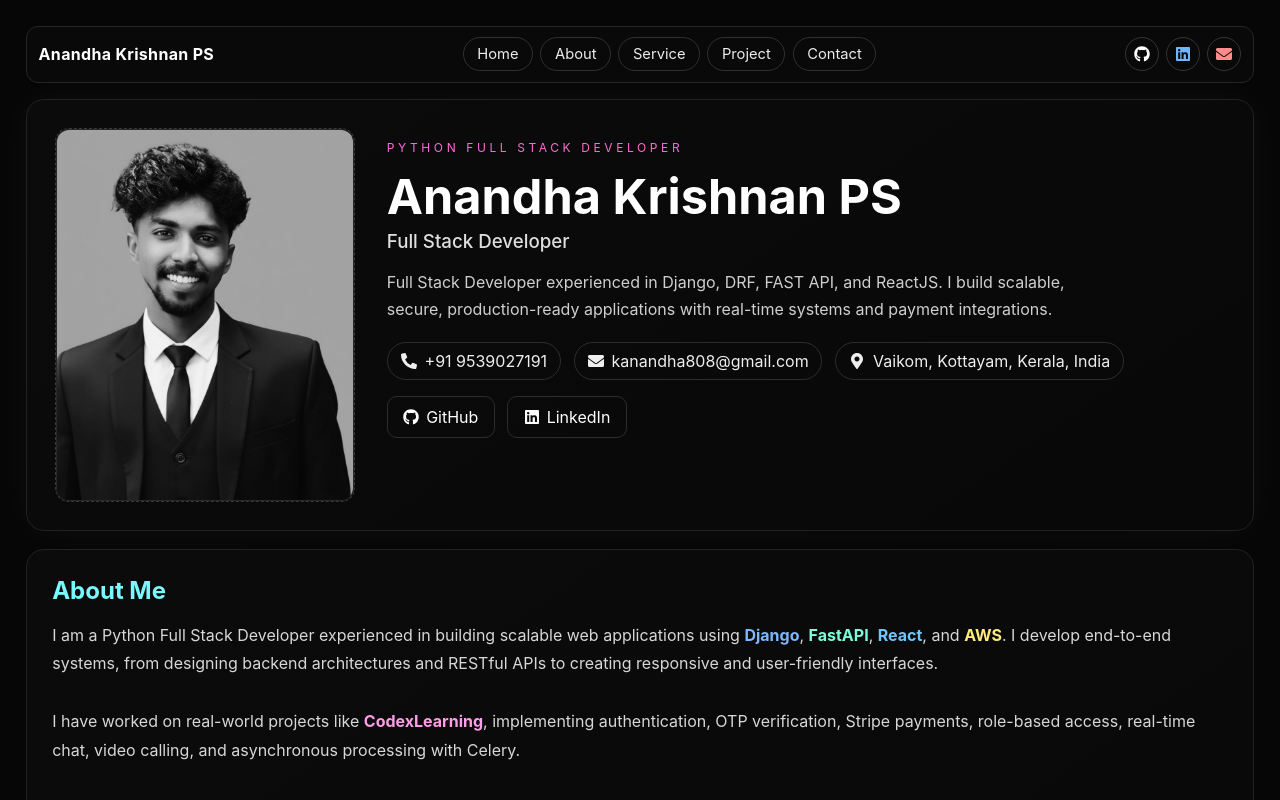
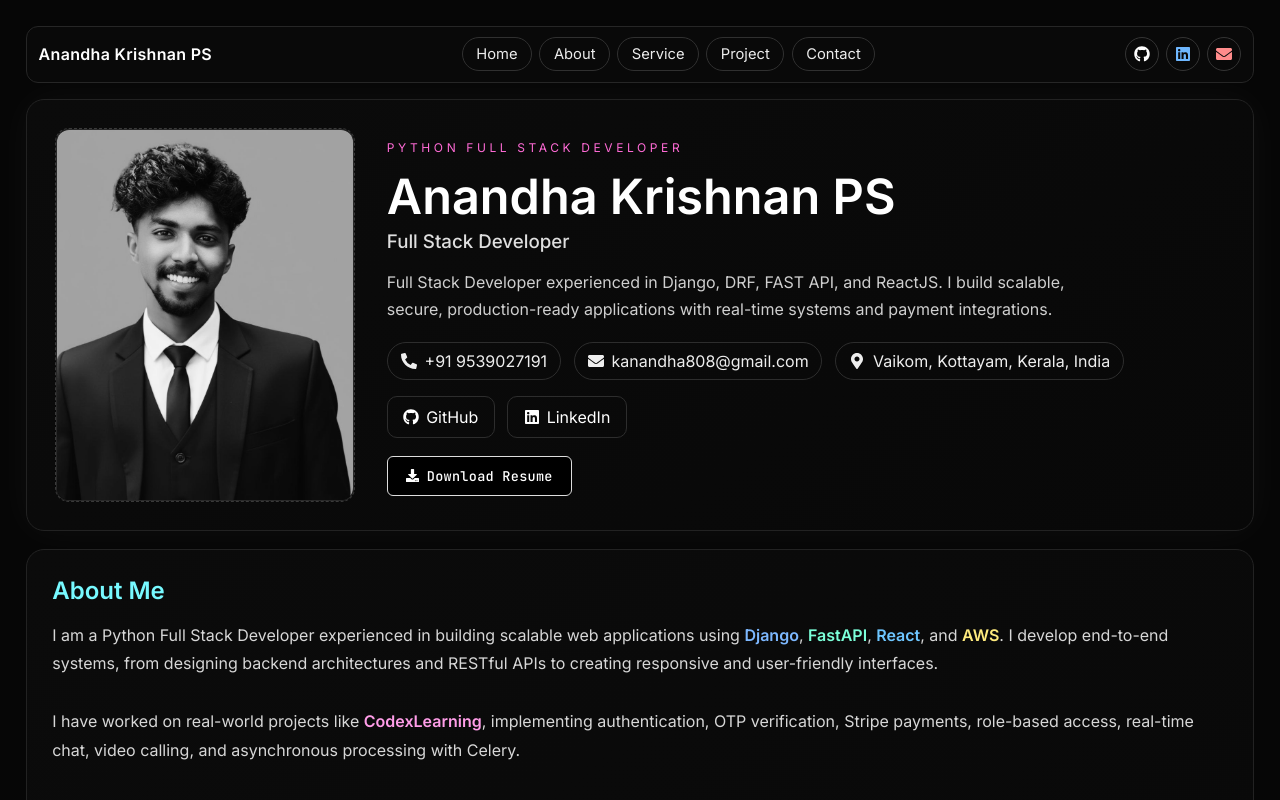
Before and after one commit to Anandakrishnann/Portfolio, a React (Vite) app: page / in a window 1280 px wide. Shown: the top 800 px of the page. Built offline with nearby package versions, Linux system fonts and the light colour scheme.

Commit message:
Added resume download

```diff
--- a/index.html
+++ b/index.html
@@ -5,6 +5,7 @@
     <link rel="icon" type="image/svg+xml" href="/favicon.svg" />
     <meta name="viewport" content="width=device-width, initial-scale=1.0" />
     <title>anandha-krishnan-portfolio</title>
+    <link href="https://fonts.googleapis.com/css2?family=Inter:wght@400;500;600&family=JetBrains+Mono:wght@400;500&display=swap" rel="stylesheet">
   </head>
   <body>
     <div id="app"></div>
--- a/src/pages/HomePage.jsx
+++ b/src/pages/HomePage.jsx
@@ -8,6 +8,8 @@ import {
   FaMapMarkerAlt,
 } from "react-icons/fa";
 import Anandha_Krishnan from "../assets/Anandha_krishnan_PS.jpg";
+import { FaDownload } from "react-icons/fa";
+import Resume from "../assets/AnandhaKrishnanPS_Resume.pdf";
 
 export default function HomePage({ fadeUp, links }) {
   return (
@@ -56,6 +58,15 @@ export default function HomePage({ fadeUp, links }) {
             <FaLinkedin /> LinkedIn
           </a>
         </div>
+        <motion.div className="resume-container" variants={fadeUp}>
+          <a
+            href={Resume}
+            download="Anandha_Krishnan_Resume.pdf"
+            className="resume-btn"
+          >
+            <FaDownload /> Download Resume
+          </a>
+        </motion.div>
       </motion.div>
     </motion.header>
   );
--- a/src/style.css
+++ b/src/style.css
@@ -665,3 +665,37 @@ h3 {
     justify-content: center;
   }
 }
+
+.resume-container {
+  margin-top: 18px;
+}
+
+.resume-btn {
+  display: inline-flex;
+  align-items: center;
+  gap: 8px;
+  padding: 10px 18px;
+  font-size: 13.5px;
+  font-weight: 500;
+  color: #ffffff;
+  background: #000000;
+  border: 1px solid #ddd;
+  border-radius: 6px;
+  text-decoration: none;
+
+  /* 🔥 Font upgrade */
+  font-family: 'JetBrains Mono', monospace;
+
+  letter-spacing: 0.3px;
+  transition: all 0.25s ease;
+}
+
+.resume-btn:hover {
+  background: #ffffff;
+  color: #000000;
+  border-color: #111;
+}
+
+.resume-btn svg {
+  font-size: 13px;
+}
```
Also changed, not shown: 2 other files (tests, documents, lock files or other folders).
